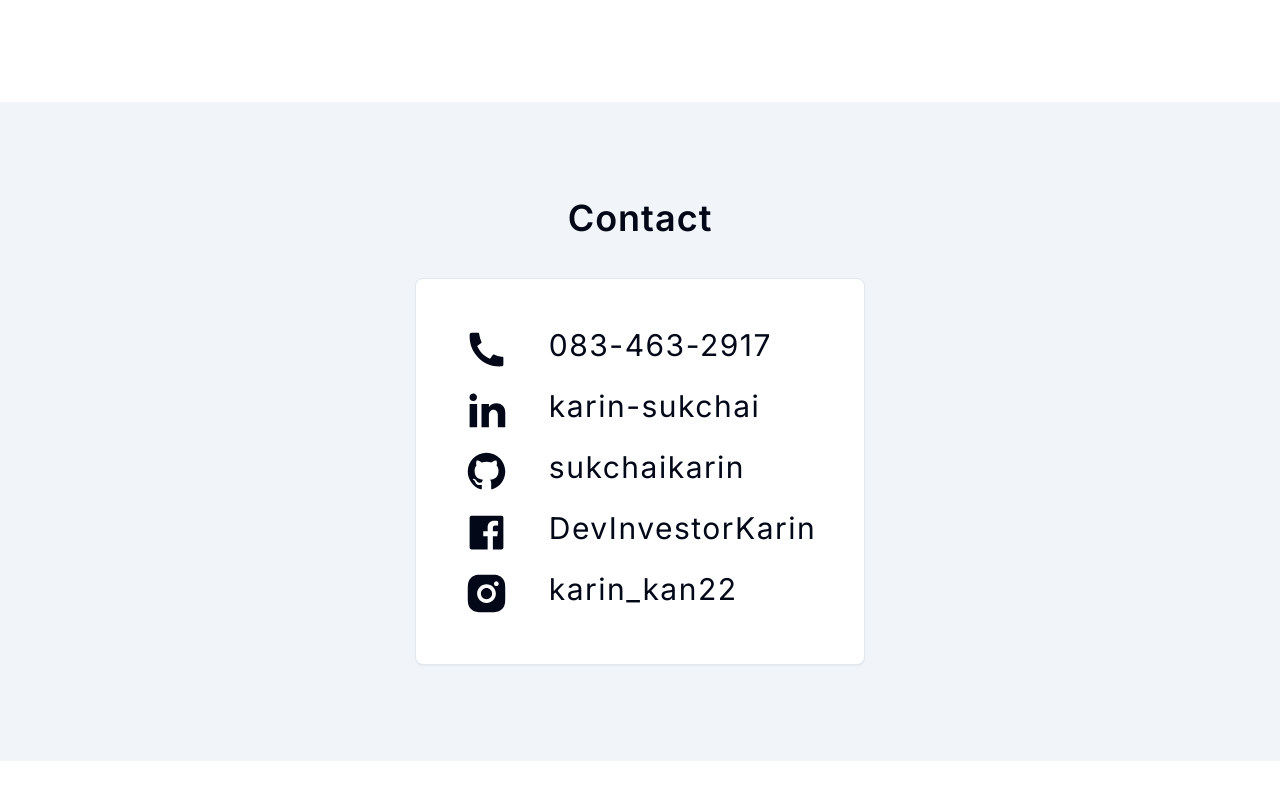
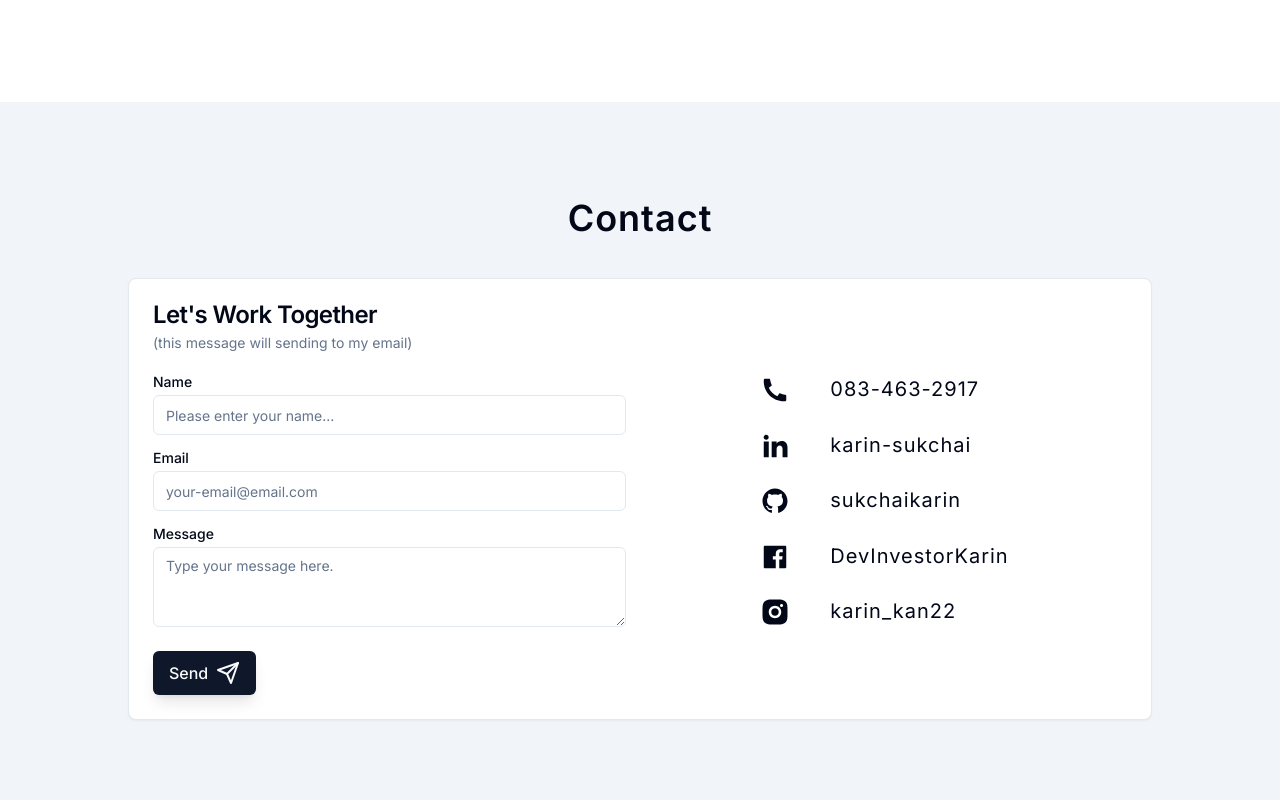
Before and after one commit to sukchaikarin/karin-sukchai-portfolio, a Next.js app: page / in a window 1280 px wide. Shown: the part 1744-2544 px from the top of the page. Before the commit the page ends 2505 px from the top, so only its background shows below. Built offline with nearby package versions, Linux system fonts and the light colour scheme.

Commit message:
change contact

```diff
--- a/app/page.jsx
+++ b/app/page.jsx
@@ -4,6 +4,7 @@ import Hero from "@/components/Hero";
 import Projects from "@/components/Projects";
 import Skills from "@/components/Skills";
 import Contact from "@/components/Contact";
+
 export default function Home() {
   return (
     <main>
--- a/components/Contact.jsx
+++ b/components/Contact.jsx
@@ -1,20 +1,122 @@
-import React from "react";
-import { Card, CardContent } from "./ui/card";
+import React, { useState } from "react";
+import {
+  Card,
+  CardContent,
+  CardDescription,
+  CardFooter,
+  CardHeader,
+  CardTitle,
+} from "./ui/card";
+import { Alert, AlertDescription, AlertTitle } from "@/components/ui/alert";
 
-import { RiPhoneFill } from "react-icons/ri";
+import { Textarea } from "./ui/textarea";
+import { Input } from "./ui/input";
+import { Label } from "./ui/label";
+import { Button } from "./ui/button";
+import { Send } from "lucide-react";
 import ContactItem from "./ContactItem";
 const Contact = () => {
+  const [result, setResult] = useState(false);
+  const [btnlabel, setBtnlabel] = useState("Send");
+
+  const onSubmit = async (event) => {
+    event.preventDefault();
+    setBtnlabel("Sending...");
+    const formData = new FormData(event.target);
+
+    formData.append("access_key", "eb436272-ba8f-447f-b305-adc055f72a45");
+
+    const res = await fetch("https://api.web3forms.com/submit", {
+      method: "POST",
+      body: formData,
+    }).then((res) => res.json());
+
+    if (res.success) {
+      console.log("Success", res);
+      setResult(true);
+      setBtnlabel("Send");
+
+      setTimeout(() => {
+        setResult(false);
+      }, 5000);
+    } else {
+      console.log("Error", res);
+      setResult(false);
+    }
+  };
+
   return (
     <section
       id="contact"
       className="flex flex-col justify-center items-center  py-6   xl:py-24 bg-secondary "
     >
-      <h2 className="h2 mb-10">Contact</h2>
+      <h2 className="h2 mb-6">Contact</h2>
 
-      <Card className="w-auto p-6">
-        <CardContent className=" pt-6">
-          <ContactItem />
-        </CardContent>
+      <div className="pb-4">
+        {result && (
+          <Alert className=" text-black bg-lime-500">
+            <AlertTitle>submitted!</AlertTitle>
+            <AlertDescription>
+              Thank you for submitting form. I will reply as soon as possible.
+            </AlertDescription>
+          </Alert>
+        )}
+      </div>
+
+      <Card className="md:w-[500px] lg:w-[1024px] ">
+        <CardHeader>
+          <CardTitle>Let's Work Together</CardTitle>
+          <CardDescription>
+            {`(this message will sending to my email)`}
+          </CardDescription>
+          <form onSubmit={onSubmit}>
+            <CardContent className="p-0 pb-6 flex  justify-center gap-4">
+              <div className="grow pt-4">
+                <div className="grid w-full items-center gap-4">
+                  <div className=" flex flex-col space-y-1.5">
+                    <Label htmlFor="fullname">Name</Label>
+                    <Input
+                      type="text"
+                      id="name"
+                      name="name"
+                      placeholder="Please enter your name..."
+                    />
+                  </div>
+                  <div className=" flex flex-col space-y-1.5">
+                    <Label htmlFor="contactemail">Email</Label>
+                    <Input
+                      type="email"
+                      id="email"
+                      name="email"
+                      placeholder="your-email@email.com"
+                    />
+                  </div>
+
+                  <div className="flex flex-col space-y-1.5">
+                    <Label htmlFor="message">Message</Label>
+                    <Textarea
+                      placeholder="Type your message here."
+                      id="message"
+                      name="message"
+                    />
+                  </div>
+                </div>
+              </div>
+              <div className="grow flex justify-center ">
+                <ContactItem />
+              </div>
+            </CardContent>
+            <CardFooter className="p-0">
+              <Button
+                size="lg"
+                className="gap-x-2  shadow-lg px-4"
+                type="submit"
+              >
+                {btnlabel} <Send />
+              </Button>
+            </CardFooter>
+          </form>
+        </CardHeader>
       </Card>
     </section>
   );
--- a/components/ContactItem.jsx
+++ b/components/ContactItem.jsx
@@ -8,7 +8,7 @@ import {
   RiPhoneFill,
 } from "react-icons/ri";
 
-const iconStyle = { width: "45px", height: "45px" };
+const iconStyle = { width: "30px", height: "30px" };
 const itemsOfContact = [
   {
     id: 1,
@@ -49,13 +49,13 @@ const itemsOfContact = [
 
 const ContactItem = () => {
   return (
-    <div className="flex flex-col gap-4">
+    <div className="flex flex-col gap-4 h-full justify-between pt-4">
       {itemsOfContact.map((icon, index) => {
         return (
           <Link target="_blank" href={icon.path} key={index}>
             <div className="flex gap-10">
               <div aria-label={`${icon.name}-link`}>{icon.name}</div>
-              <span className="text-3xl tracking-wider">{icon.element}</span>
+              <span className="text-xl tracking-wider">{icon.element}</span>
             </div>
           </Link>
         );
--- a/components/Hero.jsx
+++ b/components/Hero.jsx
@@ -19,7 +19,7 @@ const herodetail = {
 
 const Hero = () => {
   return (
-    <section id="home" className="py-16    xl:py-24  ">
+    <section id="home" className="py-16 relative   xl:py-24  ">
       <div className="container mx-auto">
         <div className="flex justify-between gap-x-8">
           {/*text */}
--- /dev/null
+++ b/components/ui/alert.jsx
@@ -0,0 +1,47 @@
+import * as React from "react"
+import { cva } from "class-variance-authority";
+
+import { cn } from "@/lib/utils"
+
+const alertVariants = cva(
+  "relative w-full rounded-lg border p-4 [&>svg~*]:pl-7 [&>svg+div]:translate-y-[-3px] [&>svg]:absolute [&>svg]:left-4 [&>svg]:top-4 [&>svg]:text-foreground",
+  {
+    variants: {
+      variant: {
+        default: "bg-background text-foreground",
+        destructive:
+          "border-destructive/50 text-destructive dark:border-destructive [&>svg]:text-destructive",
+      },
+    },
+    defaultVariants: {
+      variant: "default",
+    },
+  }
+)
+
+const Alert = React.forwardRef(({ className, variant, ...props }, ref) => (
+  <div
+    ref={ref}
+    role="alert"
+    className={cn(alertVariants({ variant }), className)}
+    {...props} />
+))
+Alert.displayName = "Alert"
+
+const AlertTitle = React.forwardRef(({ className, ...props }, ref) => (
+  <h5
+    ref={ref}
+    className={cn("mb-1 font-medium leading-none tracking-tight", className)}
+    {...props} />
+))
+AlertTitle.displayName = "AlertTitle"
+
+const AlertDescription = React.forwardRef(({ className, ...props }, ref) => (
+  <div
+    ref={ref}
+    className={cn("text-sm [&_p]:leading-relaxed", className)}
+    {...props} />
+))
+AlertDescription.displayName = "AlertDescription"
+
+export { Alert, AlertTitle, AlertDescription }
```
